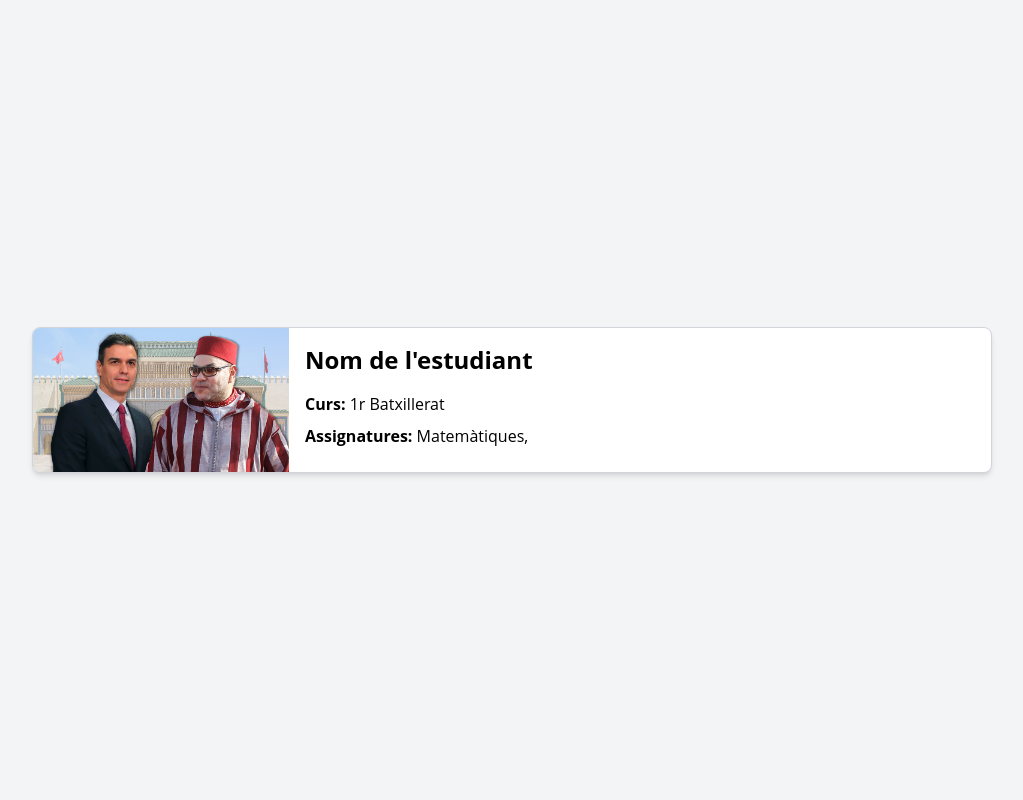
After one commit to remmko/Orlify, a PHP site: template App/Views/carnet.php in a window 1280 px wide. The commit adds this page. Shown: the whole page, without its empty margins (128-1151 px from the left). Run offline with PHP 8.4, Linux system fonts and the light colour scheme; the template is opened without the code that fills it, so the values that code supplies are empty.

Commit message:
#28 carnet not finished

```diff
--- /dev/null
+++ b/App/Views/carnet.php
@@ -0,0 +1,36 @@
+<!DOCTYPE html>
+<html lang="ca">
+
+<head>
+    <!-- Required meta tags -->
+    <meta charset="utf-8">
+    <meta name="viewport" content="width=device-width, initial-scale=1, shrink-to-fit=no">
+
+    <!-- Tailwind CSS -->
+    <link rel="stylesheet" href="/main.css">
+
+    <link rel="shortcut icon" href="/img/logo.png" type="image/x-icon">
+
+    <title>Carnet d'estudiant</title>
+</head>
+
+<body class="bg-gray-100 flex justify-center items-center h-screen">
+
+    <div class="carnet bg-white border border-gray-300 rounded-lg overflow-hidden shadow-md w-3/4 flex flex-row h-auto">
+        <div class="header bg-gray-200">
+            <!-- Aquí pot anar la foto de l'estudiant -->
+            <img src="/img/PERROSANCHE.jpg" alt="Foto de l'estudiant" class="object-cover h-auto w-64">
+        </div>
+        <div class="info p-4">
+            <h1 class="text-2xl font-bold mb-4">Nom de l'estudiant</h1>
+            <p class="mb-2"><strong>Curs:</strong> 1r Batxillerat</p>
+            <p class="mb-2"><strong>Assignatures:</strong> Matemàtiques,</p>
+        </div>
+    </div>
+
+    <script src="/js/flowbite.min.js"></script>
+    <script src="/js/bundle.js"></script>
+
+</body>
+
+</html>
--- a/public/index.php
+++ b/public/index.php
@@ -37,6 +37,7 @@ include "../App/Controllers/updateInfoUser.php";
 include "../App/Controllers/error.php";
 include "../App/Controllers/managerPanel.php";
 include "../App/Controllers/newOrla.php";
+include "../App/Controllers/carnet.php";
 
 
 
@@ -68,6 +69,7 @@ $app->route("error", "ctrlError");
 $app->route("personaldata", "ctrlPersonalData");
 $app->route("managerpanel", "ctrlManagerPanel");
 $app->route("neworla", "ctrlNewOrla");
+$app->route("carnet", "ctrlCarnet");
 
 
 $app->execute();
--- a/public/main.css
+++ b/public/main.css
@@ -606,6 +606,9 @@ video {
 .h-\[calc\(100\%-1rem\)\] {
   height: calc(100% - 1rem);
 }
+.h-auto {
+  height: auto;
+}
 .h-full {
   height: 100%;
 }
@@ -624,9 +627,15 @@ video {
 .w-3 {
   width: 0.75rem;
 }
+.w-3\/4 {
+  width: 75%;
+}
 .w-4 {
   width: 1rem;
 }
+.w-64 {
+  width: 16rem;
+}
 .w-8 {
   width: 2rem;
 }
@@ -668,6 +677,9 @@ video {
 }
 .list-none {
   list-style-type: none;
+}
+.flex-row {
+  flex-direction: row;
 }
 .flex-col {
   flex-direction: column;
@@ -793,6 +805,10 @@ video {
   --tw-bg-opacity: 1;
   background-color: rgb(243 244 246 / var(--tw-bg-opacity));
 }
+.bg-gray-200 {
+  --tw-bg-opacity: 1;
+  background-color: rgb(229 231 235 / var(--tw-bg-opacity));
+}
 .bg-gray-50 {
   --tw-bg-opacity: 1;
   background-color: rgb(249 250 251 / var(--tw-bg-opacity));
@@ -810,6 +826,10 @@ video {
 .bg-white {
   --tw-bg-opacity: 1;
   background-color: rgb(255 255 255 / var(--tw-bg-opacity));
+}
+.object-cover {
+  -o-object-fit: cover;
+     object-fit: cover;
 }
 .p-1 {
   padding: 0.25rem;
@@ -885,6 +905,10 @@ video {
 }
 .text-center {
   text-align: center;
+}
+.text-2xl {
+  font-size: 1.5rem;
+  line-height: 2rem;
 }
 .text-base {
   font-size: 1rem;
```
Also changed, not shown: App/Controllers/carnet.php (added, +8 -0 lines).
